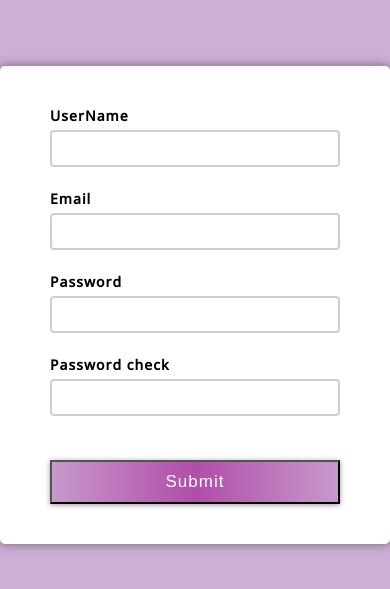
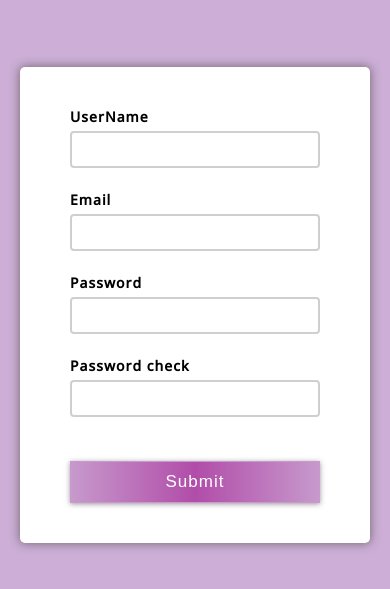
Before and after one commit to Marcelinna/form_validation, a plain HTML site: page index.html in a window 390 px wide. Shown: the part 117-706 px from the top of the page. Drawn offline with nearby package versions, Linux system fonts and the light colour scheme.

Commit message:
margin to RWD 500

```diff
--- a/main.css
+++ b/main.css
@@ -106,6 +106,8 @@ body {
   letter-spacing: 1px;
   width: 100%;
   display: block;
+  border:1px solid rgb(199, 153, 204);
+  outline: none;
   background: rgb(199, 153, 204);
   background: linear-gradient(
     90deg,
@@ -118,3 +120,12 @@ body {
 .form button:hover {
   cursor: pointer;
 }
+
+
+@media(max-width:500px){
+  .container{
+    margin: 20px;
+  }
+
+
+}
```
